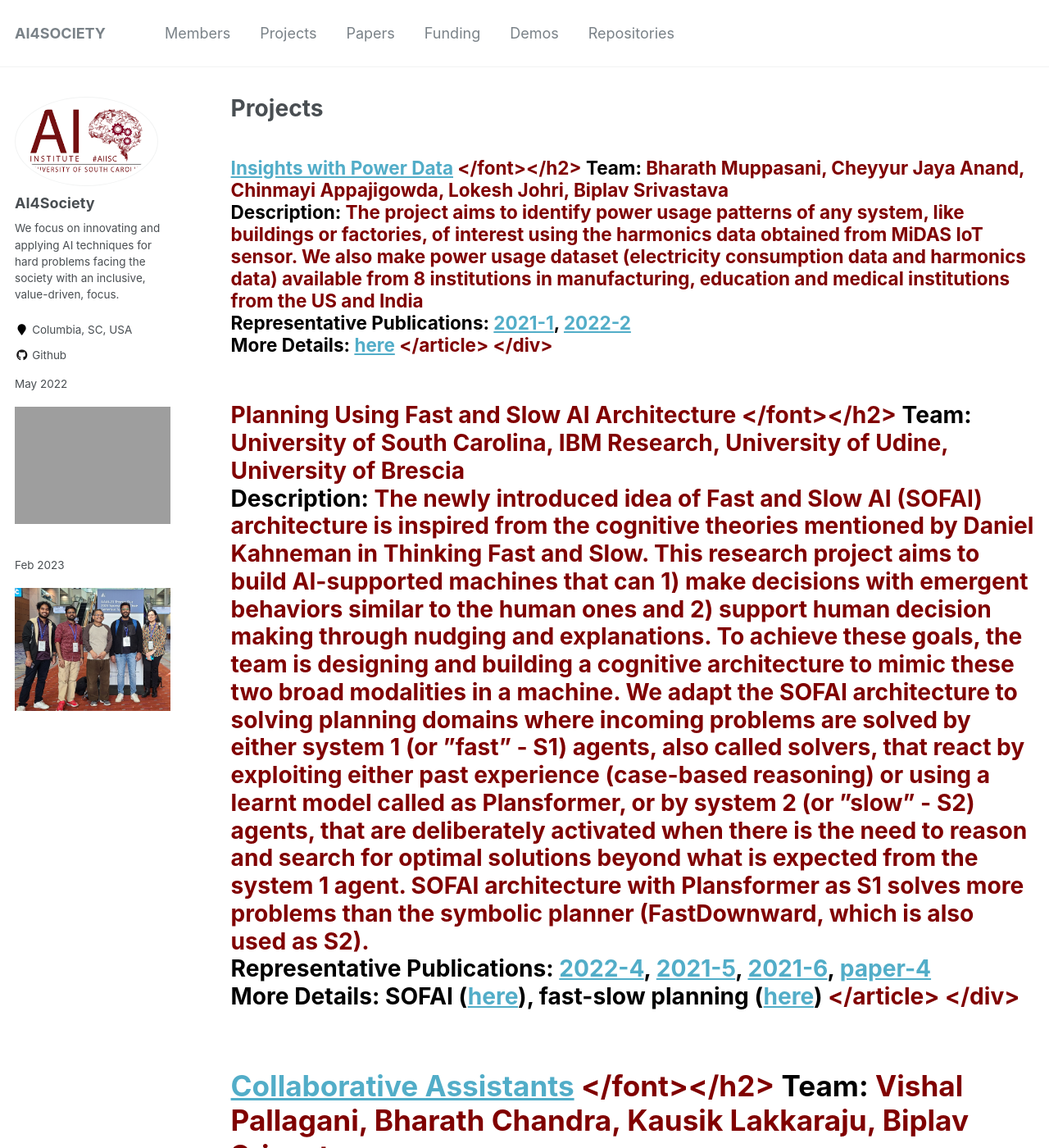
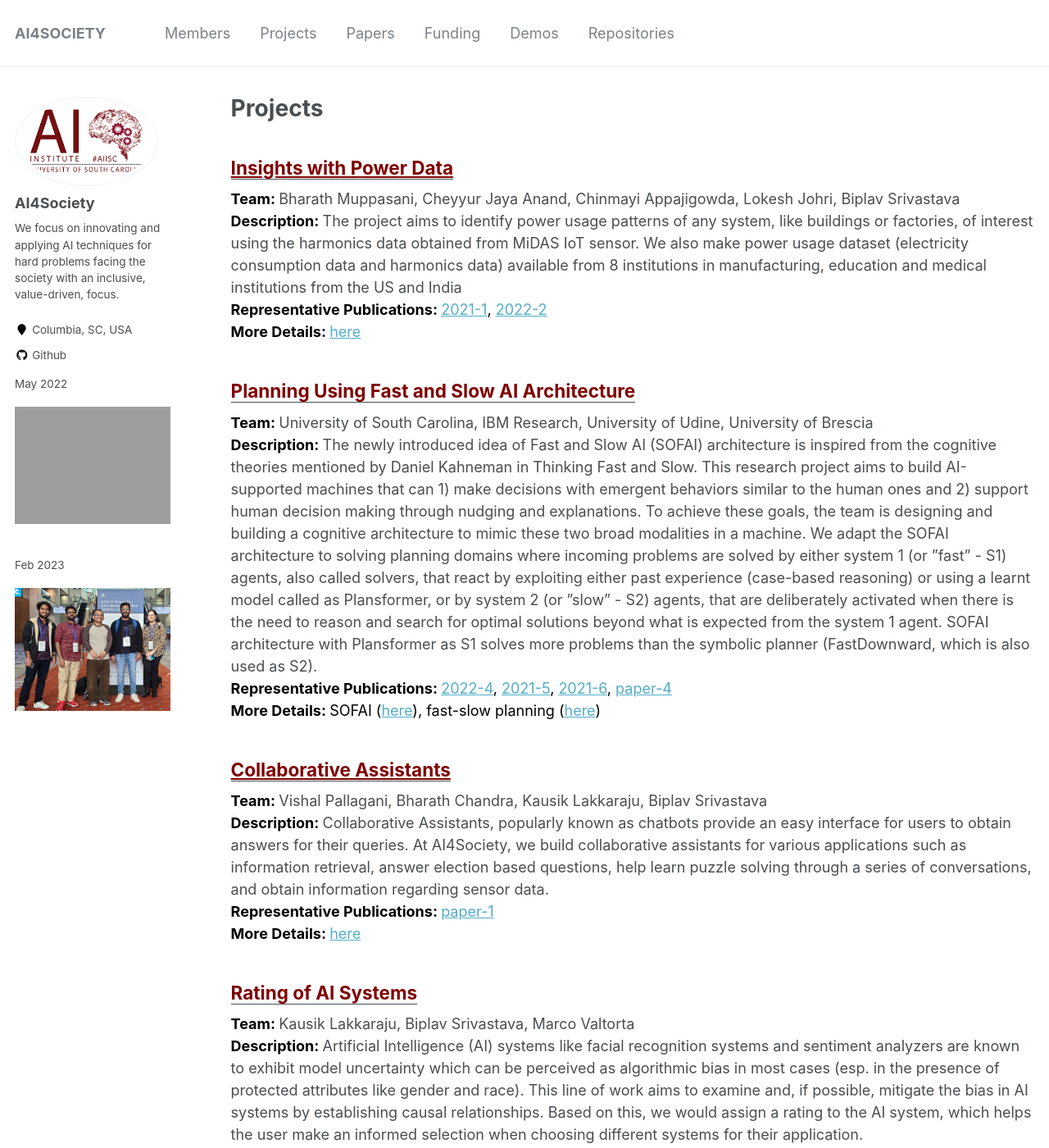
Before and after one commit to likitha-9/ai4society.github.io, a Jekyll site: the page built from _pages/projects.md, in a window 1280 px wide and 1400 px high. Shown: the whole window at 82% size. Built offline with Jekyll 4.4.1, drawn with Linux system fonts in a browser that asks for light colours; some of the changed text lies outside the part shown.

Commit message:
projects

```diff
--- a/_includes/archive-project.html
+++ b/_includes/archive-project.html
@@ -14,7 +14,7 @@
 
 <div class="{{ include.type | default: "list" }}__item">
   <article class="archive__item" itemscope itemtype="http://schema.org/CreativeWork">
-    <h2 style="margin: 2em 0 0.5em;"><span style="color: maroon; text-decoration: none;">{{ post.title | markdownify | remove: "<p>" | remove: "</p>" }}</font></h2>
+    <h2 style="margin: 2em 0 0.5em;"><font color= maroon><u>{{ post.title | markdownify | remove: "<p>" | remove: "</p>" }}</u></font></h2>
     <font color= black><b>Team: </b></font>{{ post.team | markdownify | remove: "<p>" | remove: "</p>"  }}<br>
     <font color= black><b>Description: </b></font>{{ post.description }}<br>
     <font color= black><b>Representative Publications: </b></font><font color= black>{{ post.Relevant_Papers | markdownify | remove: '<p>' | remove: '</p>'  }}</font><br>
```
